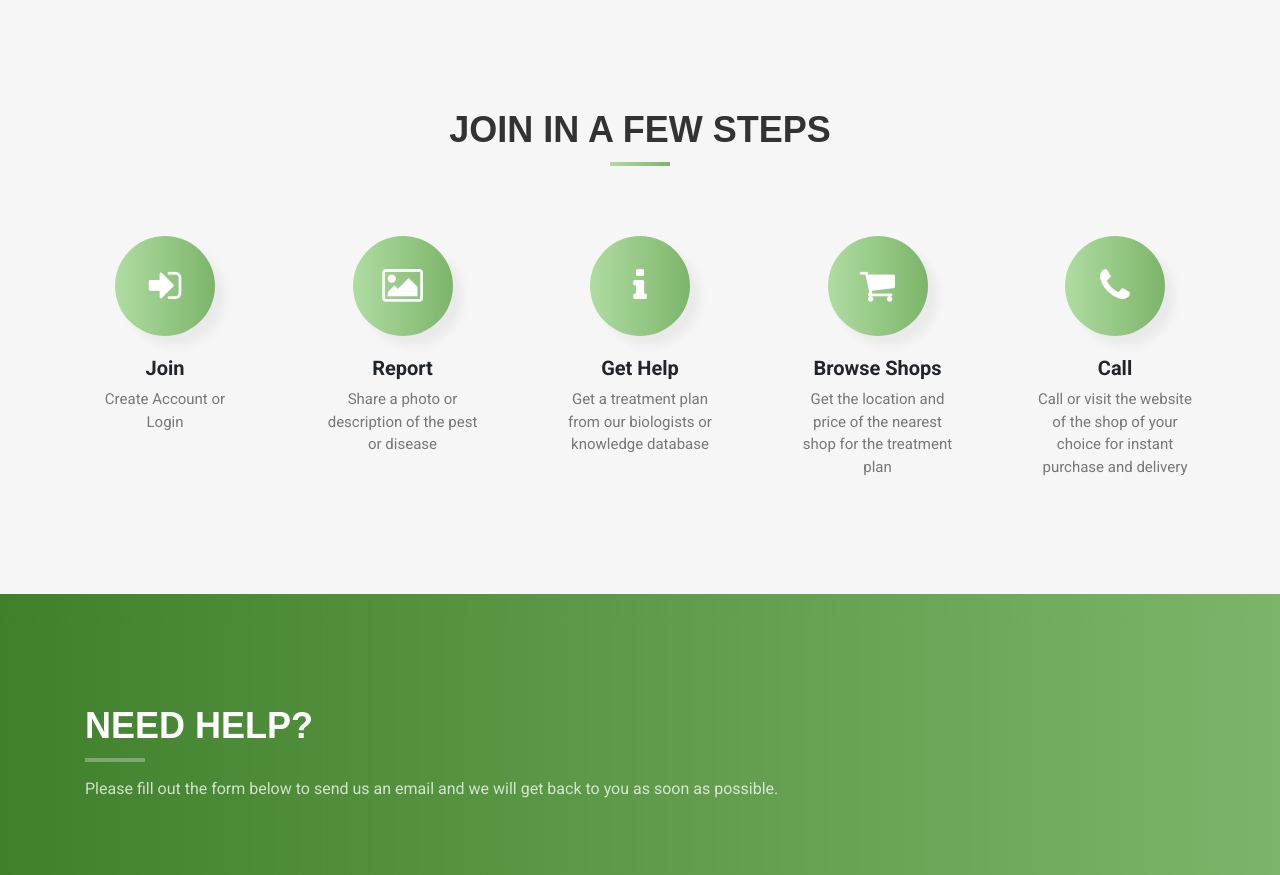
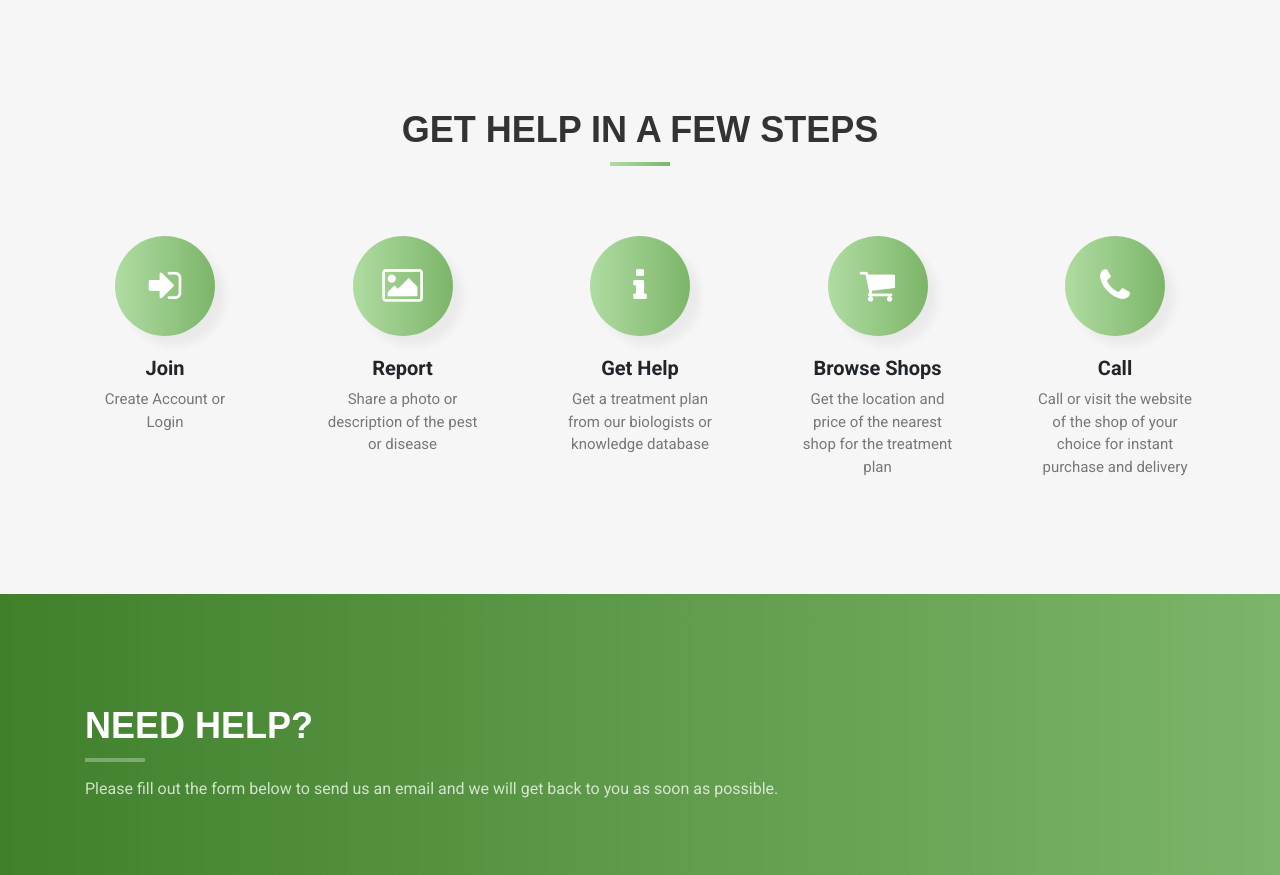
Before and after one commit to Kiptim54/Pest-Control, a React (Create React App) app: page / in a window 1280 px wide. Shown: the part 907-1782 px from the top of the page. Built offline with nearby package versions, Linux system fonts and the light colour scheme.

Commit message:
Update process title

```diff
--- a/src/modules/main/Process.jsx
+++ b/src/modules/main/Process.jsx
@@ -3,7 +3,7 @@ export const Process = (props) => {
       <div id='process'>
         <div className='container'>
           <div className='section-title text-center'>
-            <h2>Join in a few steps</h2>
+            <h2>Get help in a few steps</h2>
           </div>
 
           <div className='row justify-content-between'>
```
